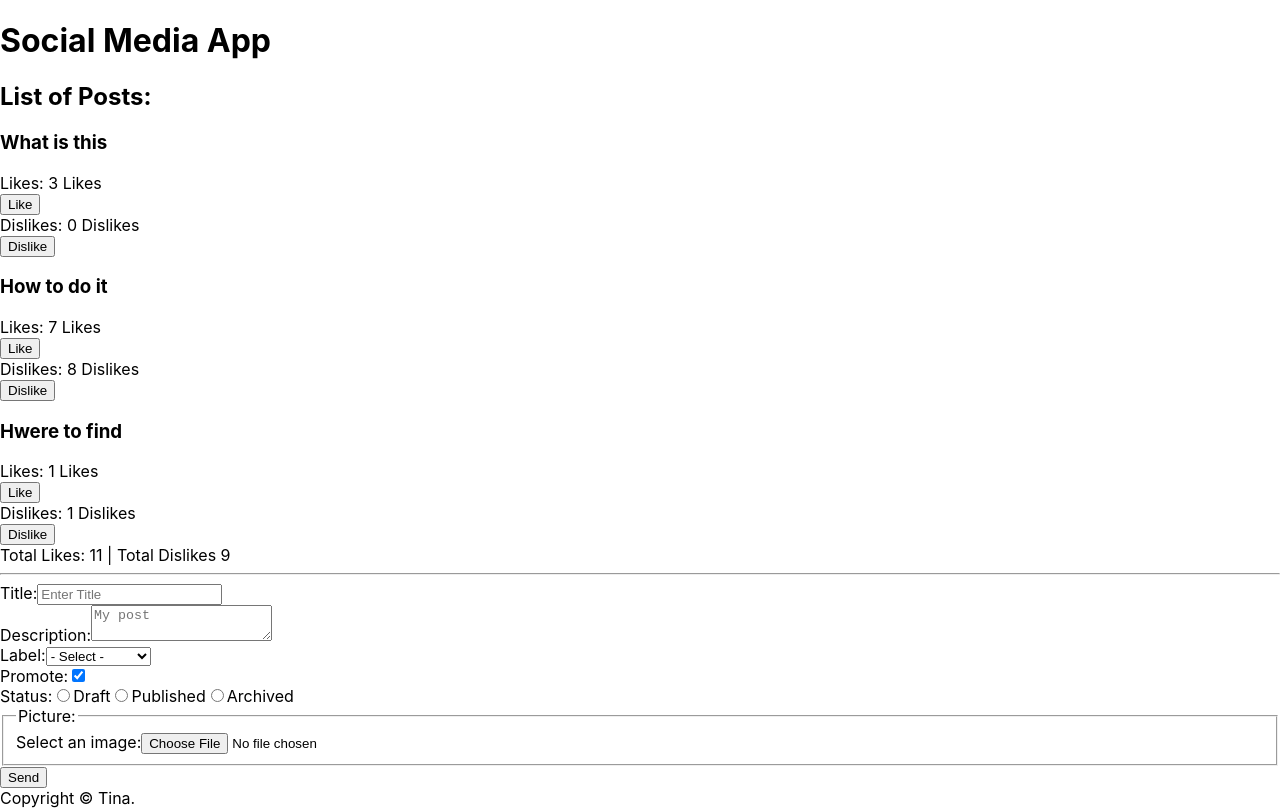
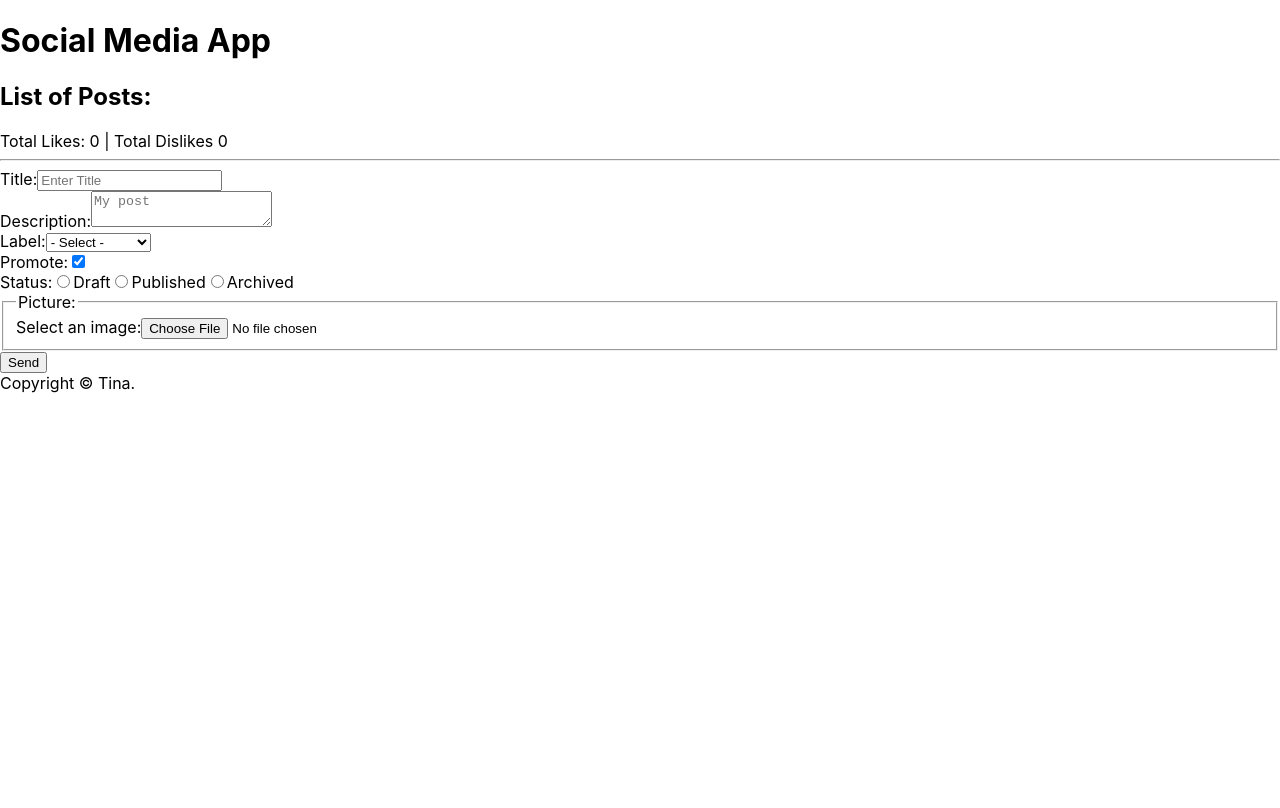
Before and after one commit to tyousofine/social-media-app, a React (Create React App) app: page / in a window 1280 px wide. Built offline with nearby package versions, Linux system fonts and the light colour scheme.

Commit message:
added success notice, all form fields submission and display

```diff
--- a/src/App.js
+++ b/src/App.js
@@ -8,39 +8,23 @@ import uuid from 'react-uuid';
 
 
 function App() {
-  const [post, setPost] = useState(
-    [
-      {
-        id: uuid(),
-        title: 'What is  this',
-        likes: 3,
-        dislikes: 0,
-      },
-      {
-        id: uuid(),
-        title: 'How to do it',
-        likes: 7,
-        dislikes: 8,
-      },
-      {
-        id: uuid(),
-        title: 'Hwere to find',
-        likes: 1,
-        dislikes: 1,
-      },
-    ]
-  );
+  const [post, setPost] = useState([]);
 
-  const handleAddPostClick = () => {
+  const handleAddPost = (title, description, category, promote, status, picture) => {
     // Wrong Way!!!!!
     // const newPost = setPost('created new post!');
     // post.push(newPost)
     const updatedPosts = [...post,
     {
       id: uuid(),
-      title: 'new post',
-      likes: 5,
-      dislikes: 3
+      title,
+      description,
+      category,
+      promote,
+      status,
+      picture,
+      likes: 0,
+      dislikes: 0
     }]
 
     setPost(updatedPosts)
@@ -76,7 +60,9 @@ function App() {
         onPostLike={handlePostLike}
         onPostDislike={handlePostDislike}
       />
-      <Form />
+      <Form
+        onAddPost={handleAddPost}
+      />
       <Footer />
     </>
   );
--- a/src/components/Form/index.js
+++ b/src/components/Form/index.js
@@ -1,7 +1,7 @@
 import React from 'react'
-import { useState } from 'react'
+import { useState, useRef } from 'react'
 
-export default function Form() {
+export default function Form({ onAddPost }) {
     const [title, setTitle] = useState('');;
     const [description, setDescription] = useState('');
     const [category, setCategory] = useState('');
@@ -9,13 +9,19 @@ export default function Form() {
     const [status, setStatus] = useState('');
     const [picture, setPicture] = useState('');
     const [errorMessages, setErrorMessages] = useState('');
+    const [showSuccess, setShowSuccess] = useState(false);
+
+    const inputFile = useRef();
 
 
     const handleFormSubmit = (event) => {
         event.preventDefault();
 
+        // Hide success message
+        setShowSuccess(false);
+
+        // validate the data
         const validate = [];
-
         if (title.length < 5) {
             validate.push("Title too short")
         }
@@ -32,19 +38,23 @@ export default function Form() {
             validate.push("Please provide a picture")
         }
 
-        if (validate.length > 0) {
-            // Invalid data
-            console.log("Validate: ", validate)
-            setErrorMessages(validate);
-            console.log(errorMessages);
-        } else {
+        setErrorMessages(validate);
+        if (validate.length === 0) {
+
             // Valid data
-            console.log("Title: ", title)
-            console.log("Desc: ", description)
-            console.log("Category: ", category)
-            console.log("form submited!")
-            console.log("status: ", status)
-            setErrorMessages([])
+            onAddPost(title, description, category, promote, status, picture)
+
+            // display submission sucess message
+            setShowSuccess(true)
+
+            // clear the form
+            setTitle('');
+            setDescription('');
+            setCategory('');
+            setPromote(true);
+            setStatus('');
+            setPicture('');
+            inputFile.current.value = "";
         }
     }
 
@@ -75,6 +85,18 @@ export default function Form() {
     return (
         <form onSubmit={handleFormSubmit}>
             <hr />
+
+            {
+                showSuccess && (
+                    <div>
+                        <p>
+                            <strong>Form Succesfully submitted!</strong>
+                        </p>
+                        <hr />
+                    </div>
+                )}
+
+
             {/* Conditionally display the error messages */}
             {errorMessages.length > 0 && (
                 <div>
@@ -143,31 +165,6 @@ export default function Form() {
                 </label>
             </div>
 
-            {/* <div>
-                Status:
-                <label>
-                    Draft
-                    <input type="radio"
-                        value='draft'
-                        checked={status === 'draft'}
-                        onChange={handleRadioChange} />
-                </label>
-                <label>
-                    Publish
-                    <input type="radio"
-                        value='published'
-                        checked={status === 'published'}
-                        onChange={handleRadioChange} />
-                </label>
-                <label>
-                    Archive
-                    <input type="radio"
-                        value='archive'
-                        checked={status === 'archive'}
-                        onChange={handleRadioChange} />
-                </label>
-            </div> */}
-
             {/*  Status Field (Draft, Publish, Archive) */}
             <div>
                 Status:
@@ -191,6 +188,7 @@ export default function Form() {
                         type="file"
                         accept='image/*'
                         onChange={handlePictureSelection}
+                        ref={inputFile}
                     />
                     {picture !== '' && <img
                         src={picture}
--- a/src/components/PostDetail/index.js
+++ b/src/components/PostDetail/index.js
@@ -1,4 +1,4 @@
-export default function PostDetail({ title, likes, dislikes, onPostLike, id, onPostDislike }) {
+export default function PostDetail({ title, likes, dislikes, onPostLike, id, onPostDislike, description, category, promote, status, picture }) {
 
     const handleLikeClick = () => {
         onPostLike(id);
@@ -11,6 +11,11 @@ export default function PostDetail({ title, likes, dislikes, onPostLike, id, onP
     return (
         <div>
             <h3>{title}</h3>
+            <img src={picture} alt={title} width={100} />
+            <div>{description}</div>
+            <div>Category: {category}</div>
+            <div>Status: {status}</div>
+            <div>Promote: {promote ? "Yes" : "No"}</div>
             <div>Likes: {likes} Likes </div>
             <button onClick={handleLikeClick}>Like</button>
             <div>Dislikes: {dislikes} Dislikes</div>
--- a/src/components/Posts/index.js
+++ b/src/components/Posts/index.js
@@ -21,13 +21,9 @@ export default function Posts({ post, onPostLike, onPostDislike }) {
             {post.map((post, index) => (
                 <PostDetail
                     key={index}
-                    id={post.id}
-                    title={post.title}
-                    likes={post.likes}
-                    dislikes={post.dislikes}
+                    {...post}
                     onPostLike={onPostLike}
                     onPostDislike={onPostDislike}
-
                 />
             ))}
 
```
